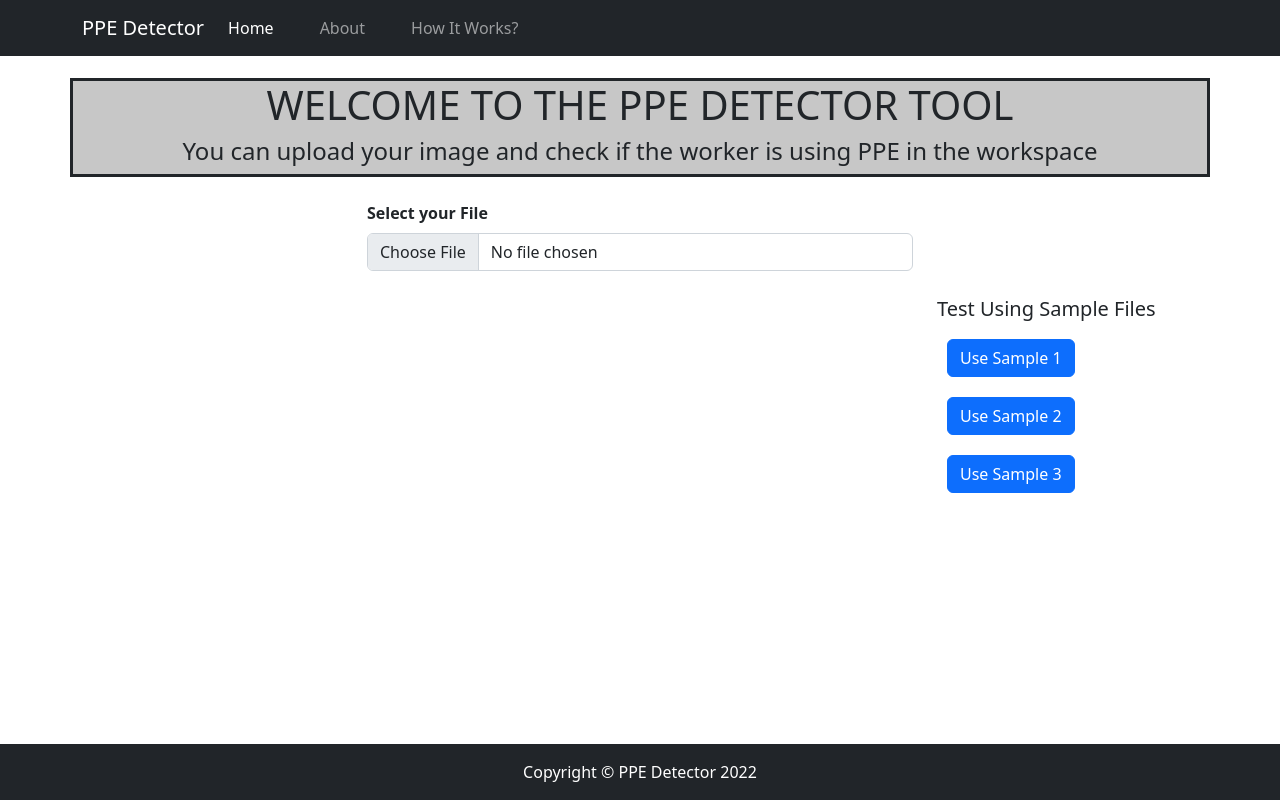
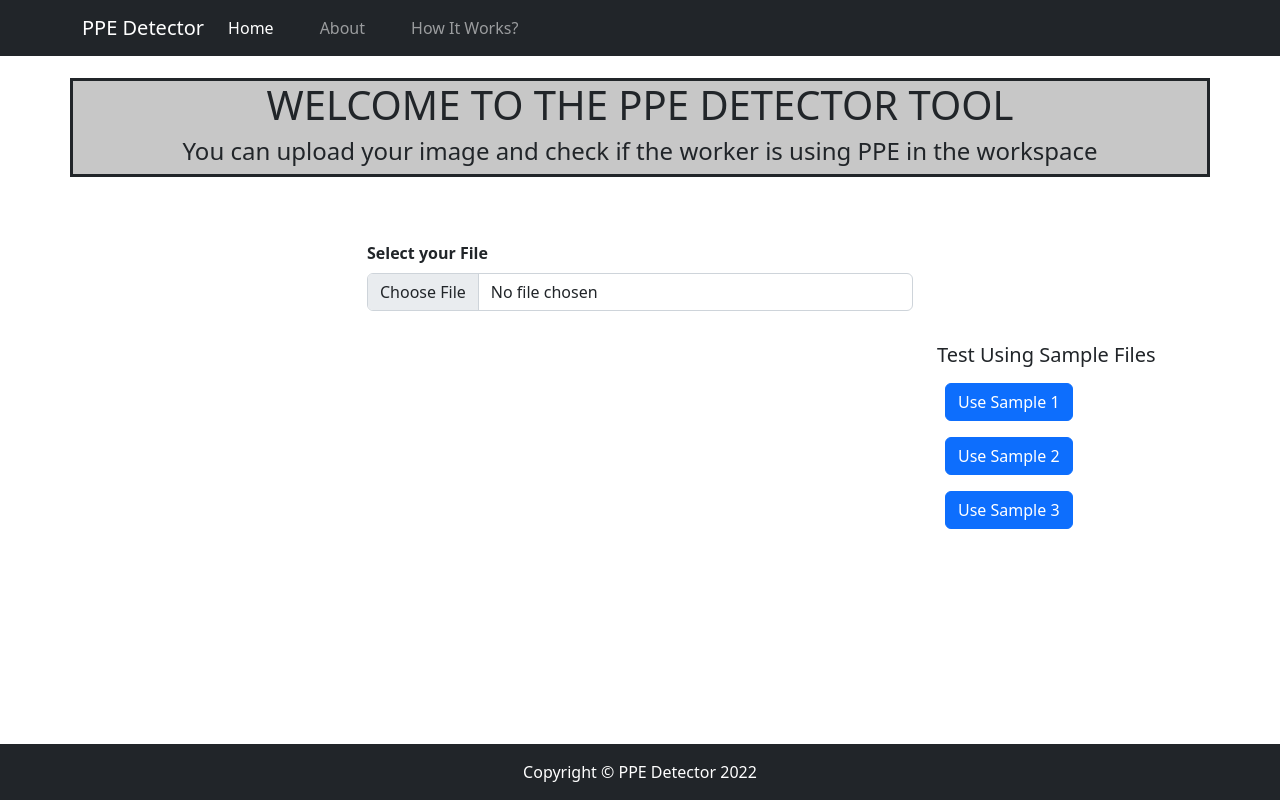
Before and after one commit to sauravpdx/ppe-detector-new, a React (Create React App) app: page / in a window 1280 px wide. Built offline with nearby package versions, Linux system fonts and the light colour scheme; what aws-amplify would draw is missing.

Commit message:
Inline styling & Comments

```diff
--- a/src/pages/Home.js
+++ b/src/pages/Home.js
@@ -12,6 +12,7 @@ import {
 import { NotificationManager } from "react-notifications";
 import { Storage, API, graphqlOperation } from "aws-amplify";
 import * as mutations from "../graphql/mutations";
+import "../styles/Home.css";
 
 function Home(props) {
   const [imageUrl, setImageUrl] = useState(null);
@@ -19,10 +20,12 @@ function Home(props) {
   const [ppeDetected, setPPEDetected] = useState([]);
   const [uploadProgress, setUploadProgress] = useState(0);
 
+  // Use useEffect to clear PPE detection results when component mounts
   useEffect(() => {
     setPPEDetected([]);
   }, []);
 
+  // Function to handle selecting a sample file to test with
   const onSampleSelect = (sample) => {
     setPPEDetected([]);
     const url = `${process.env.PUBLIC_URL}${sample}`;
@@ -35,6 +38,7 @@ function Home(props) {
       });
   };
 
+  // Function to handle selecting a file from the user's device
   const onSelectFile = (e) => {
     e.preventDefault();
     const file = e.target.files[0];
@@ -43,6 +47,7 @@ function Home(props) {
     uploadFile(file);
   };
 
+  // Function to handle uploading a file to AWS S3 and triggering PPE detection
   const uploadFile = async (file) => {
     setPPEDetected([]);
     NotificationManager.info("File Upload Started", "Info", 2000);
@@ -64,6 +69,7 @@ function Home(props) {
     }
   };
 
+  // Function to trigger PPE detection using AWS Rekognition and update state with results
   const detectPPE = async () => {
     NotificationManager.info("Now Detecting PPE", "Please Wait", 2000);
     try {
@@ -84,18 +90,15 @@ function Home(props) {
 
   return (
     <Container>
-      <div style={{ marginTop: "7%" }}>
-        <Row
-          className="mb-4 text-center"
-          style={{ border: "solid", backgroundColor: "#c7c7c7" }}
-        >
+      <div className="main-container">
+        <Row className="header-row">
           <h1>WELCOME TO THE PPE DETECTOR TOOL</h1>
           <h4>
             You can upload your image and check if the worker is using PPE in
             the workspace
           </h4>
         </Row>
-        <Row className="justify-content-md-center mt-10">
+        <Row className="file-upload-row">
           <Col md="3"></Col>
           <Col md="6">
             <Form.Group controlId="formFile" className="mb-3">
@@ -104,14 +107,15 @@ function Home(props) {
               </Form.Label>
               <Form.Control
                 type="file"
-                accept="image/png, image/jpeg, image/jpg"
+                accept="
+                image/png, image/jpeg, image/jpg"
                 onChange={onSelectFile}
               />
             </Form.Group>
           </Col>
           <Col md="3"></Col>
         </Row>
-        <Row className="justify-content-md-center mt-10">
+        <Row className="image-preview-row">
           <Col lg={3}></Col>
           <Col lg={6} className="text-center">
             {imageUrl && (
@@ -124,7 +128,7 @@ function Home(props) {
               />
             )}
             {uploadProgress * 100 > 0 && uploadProgress * 100 < 99 && (
-              <div style={{ margin: "20px" }}>
+              <div className="upload-progress">
                 <p>Uploading {(uploadProgress * 100).toFixed(2)} %</p>
                 <ProgressBar
                   striped
@@ -135,12 +139,12 @@ function Home(props) {
             )}
           </Col>
           <Col md="3">
-            <div style={{ marginTop: "10px" }}>
+            <div className="sample-files">
               <h5>Test Using Sample Files</h5>
               {sampleFiles.map((sample, index) => (
                 <Button
                   key={index}
-                  style={{ margin: "10px" }}
+                  className="sample-file-button"
                   onClick={() => onSampleSelect(sample)}
                 >
                   Use Sample {index + 1}
@@ -149,10 +153,7 @@ function Home(props) {
             </div>
           </Col>
         </Row>
-        <Row
-          style={{ marginTop: "20px" }}
-          className="justify-content-md-center mt-10"
-        >
+        <Row className="ppe-detected-row">
           <Col lg={6} className="text-center">
             {ppeDetected.length > 0 && <p>PPE Present in</p>}
             {ppeDetected.map((obj) =>
--- /dev/null
+++ b/src/styles/Home.css
@@ -0,0 +1,35 @@
+.main-container {
+  margin-top: 7%;
+}
+
+.header-row {
+  border: solid;
+  background-color: #c7c7c7;
+  text-align: center;
+  margin-bottom: 4rem;
+}
+
+.file-upload-row {
+  margin-top: 10rem;
+}
+
+.image-preview-row {
+  margin-top: 10rem;
+}
+
+.upload-progress {
+  margin: 2rem 0;
+}
+
+.sample-files {
+  margin-top: 1rem;
+}
+
+.sample-file-button {
+  margin: 0.5rem;
+}
+
+.ppe-detected-row {
+  margin-top: 2rem;
+  justify-content: center;
+}
```
